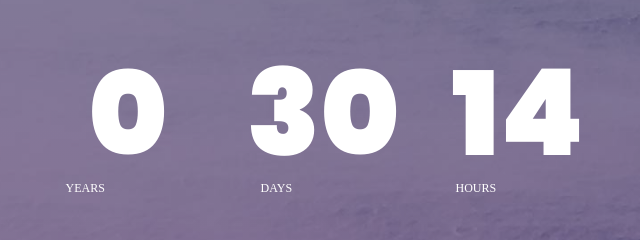
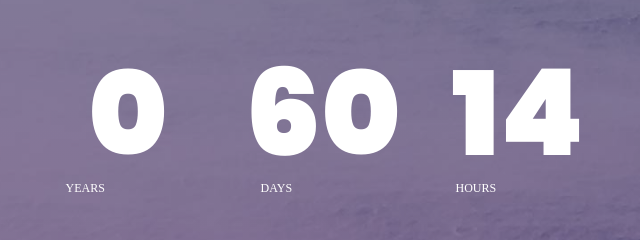
Before and after one commit to malbouy/malbouy.github.io, a plain HTML site: page index.html in a window 1280 px wide. Shown: the part 309-549 px from the top of the page, 122-762 px from the left. Drawn offline with Linux system fonts and the light colour scheme; a web font is replaced by a local one.

Commit message:
Update index.html

```diff
--- a/index.html
+++ b/index.html
@@ -114,7 +114,7 @@
 			/*Set Endtime here*/
 			/*Endtime must be > current time*/
 			endtimeYear: 2023,
-			endtimeMonth: 6,
+			endtimeMonth: 7,
 			endtimeDate: 7,
 			endtimeHours: 12,
 			endtimeMinutes: 0,
```
